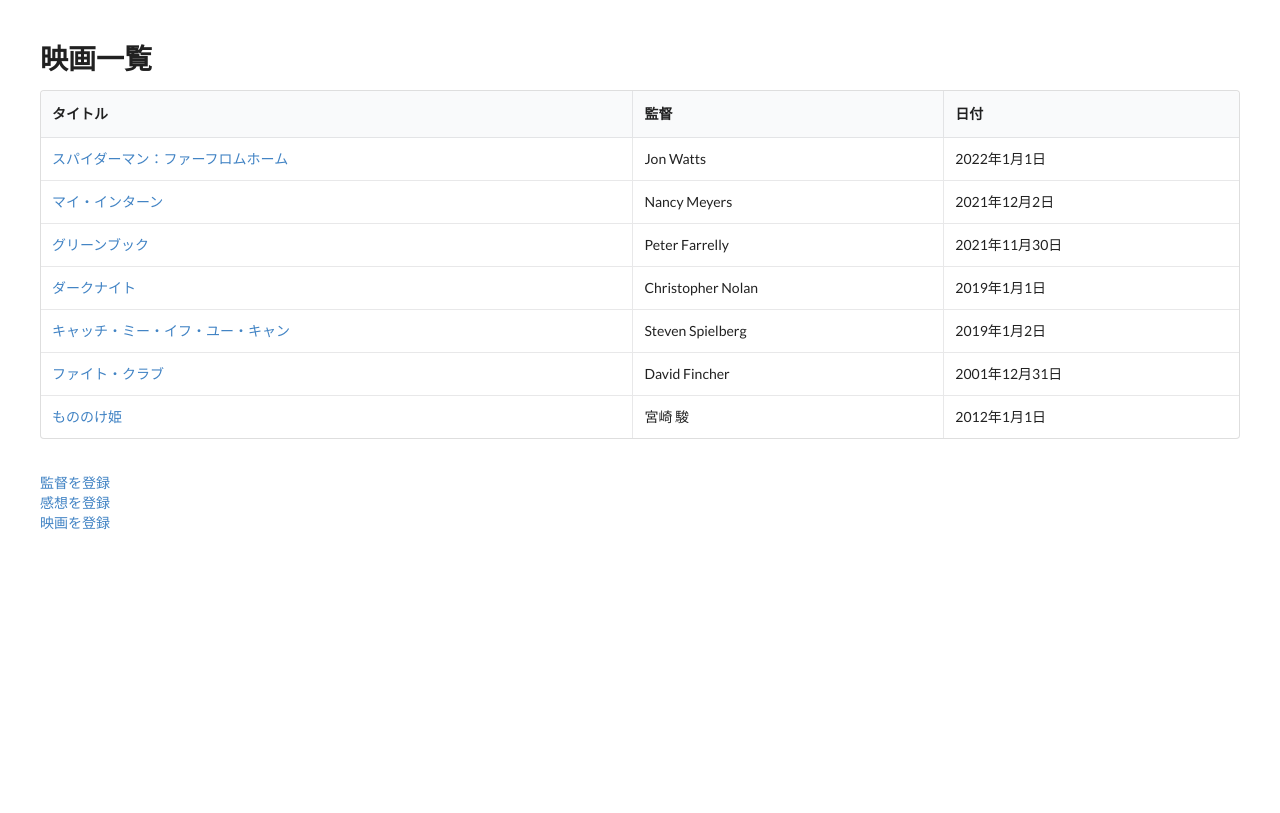
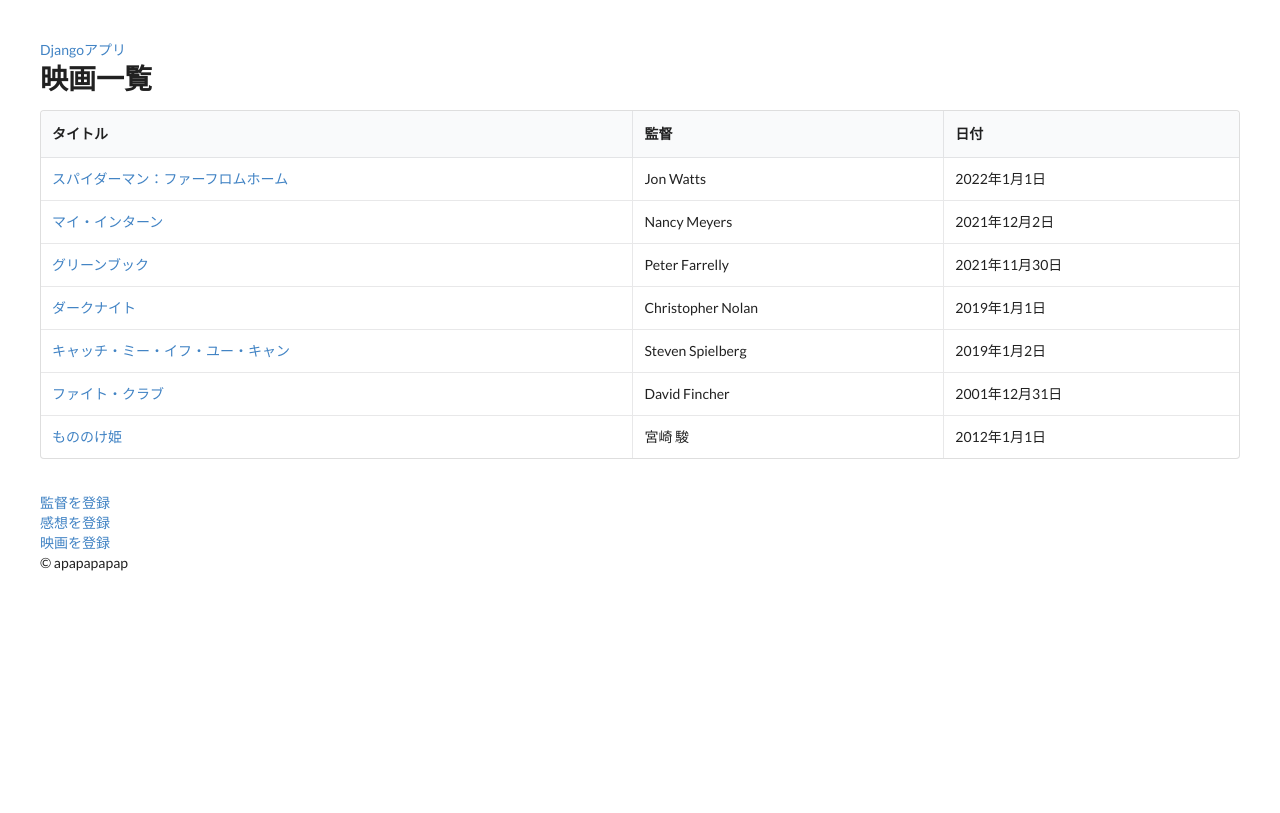
Before and after one commit to tachibana910/Django-Practice, a Django app: page /app2/top in a window 1280 px wide. Shown: the top 813 px of the page. Run offline with Django 4.2, Linux system fonts and the light colour scheme; data comes from the database, SQL or seed files in the repository; some libraries are stand-ins or nearby versions.

Commit message:
base.htmlを追加

```diff
--- /dev/null
+++ b/templates/app2/base.html
@@ -0,0 +1,38 @@
+<!DOCTYPE html>
+<html lang="ja">
+    <head>
+        <meta charset="UTF-8">
+        <!-- semantic.css  -->
+        <link rel="stylesheet" type="text/css" href="https://cdnjs.cloudflare.com/ajax/libs/semantic-ui/2.3.3/semantic.min.css">
+        <!-- semantic.js  -->
+        <script src="https://cdnjs.cloudflare.com/ajax/libs/semantic-ui/2.3.3/semantic.min.js"></script>
+
+        <!-- ナビゲーションバー -->
+        <nav class="navbar navbar-light bg-light fixed-top">
+            <a class='navbar-brand' href="{% url 'app2:index' %}">Djangoアプリ</a>
+        </nav>
+
+        <style type="text/css">
+            body {
+               margin: 40px;   /* 外側の余白を40pxにする */
+               padding: 0;     /* 内側の余白を消す(念のため) */
+            }
+        </style>
+    </head>
+
+    <!-- ボディー -->
+    <body>
+        <div class='container'>
+            {% block app %}
+            {% endblock %}
+        </div>
+    </body>
+
+    <!-- フッター -->
+    <footer>
+        <div class="p-3 mb-2 bg-light text-dark">
+            <p>&copy; apapapapap</p>
+        </div>
+    </footer>
+
+</html>
--- a/templates/app2/index.html
+++ b/templates/app2/index.html
@@ -1,21 +1,6 @@
-<!DOCTYPE html>
-<html lang="ja">
-    <head>
-        <meta charset="UTF-8">
-        <!-- semantic.css  -->
-        <link rel="stylesheet" type="text/css" href="https://cdnjs.cloudflare.com/ajax/libs/semantic-ui/2.3.3/semantic.min.css">
-        <!-- semantic.js  -->
-        <script src="https://cdnjs.cloudflare.com/ajax/libs/semantic-ui/2.3.3/semantic.min.js"></script>
-    </head>
+{% extends './base.html' %}
+{% block app %}
 
-    <style type="text/css">
-        body {
-           margin: 40px;   /* 外側の余白を40pxにする */
-           padding: 0;     /* 内側の余白を消す(念のため) */
-        }
-    </style>
-
-    <body>
     {% if movie_list %}
         <h1>映画一覧</h1>
         <!--
@@ -55,5 +40,5 @@
     {% else %}
         <p>No available.</p>
     {% endif %}
-    </body>
-</html>
+
+{% endblock %}
```
Lines whose indentation alone changed are shown as unchanged.
